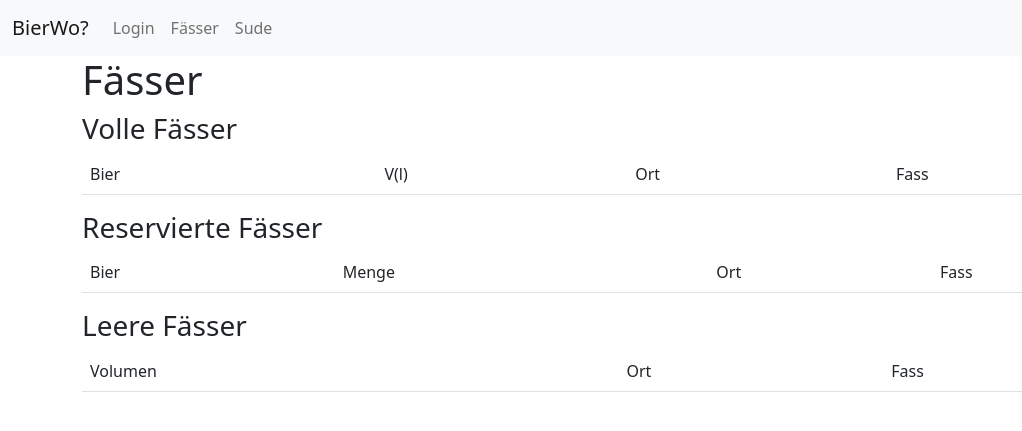
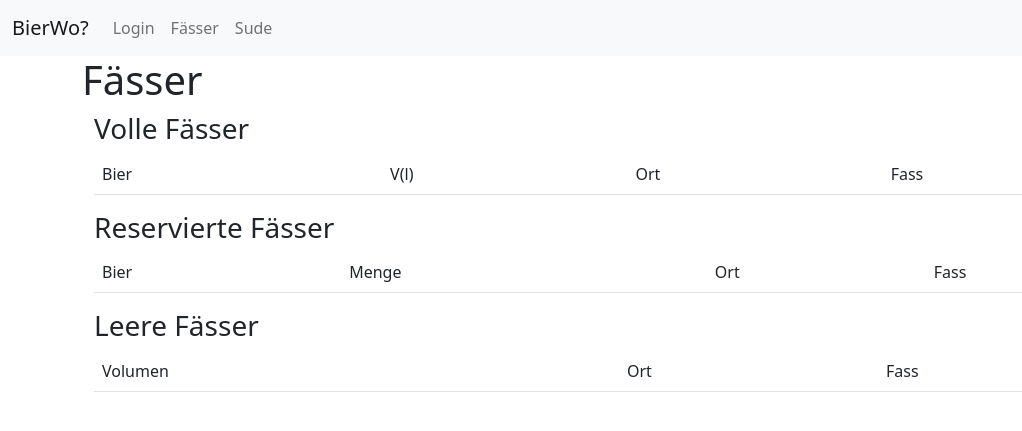
Before and after one commit to foesi/bierwo, a Flask app: page /kegs/list in a window 1280 px wide. Shown: the top 431 px of the page, without its empty margins (0-1022 px from the left). Run offline with Flask 2, Linux system fonts and the light colour scheme; data that the repository does not hold is empty; some libraries are stand-ins or nearby versions.

Commit message:
Adjust layout

```diff
--- a/templates/base.html
+++ b/templates/base.html
@@ -53,7 +53,9 @@
       </div>
     </div>
   </div>
+  <div class="container">
     {% block content %}{% endblock %}
+  </div>
     <script src="{{ url_for("static", filename="js/bootstrap.bundle.min.js") }}"></script>
 
   </body>
--- a/templates/list_kegs.html
+++ b/templates/list_kegs.html
@@ -2,9 +2,9 @@
 {% block title %}Fässer{% endblock %}
 {% block content %}
 {% if current_user.is_authenticated %}
-<div class="container p-4"><a class="btn btn-primary" href="{{ url_for(".create_keg") }}" role="button">Neues Fass</a></div>
+<div class="container-fluid p-4"><a class="btn btn-primary" href="{{ url_for(".create_keg") }}" role="button">Neues Fass</a></div>
 {% endif %}
-<div class="container">
+<div class="container-fluid">
     <h3>Volle Fässer</h3>
 <table class="table">
     <thead>
@@ -24,8 +24,6 @@
     {% endif %}
     {% endfor %}
 </table>
-</div>
-<div class="container">
     <h3>Reservierte Fässer</h3>
 <table class="table">
     <thead>
@@ -45,8 +43,6 @@
     {% endif %}
     {% endfor %}
 </table>
-</div>
-<div class="container">
     <h3>Leere Fässer</h3>
 <table class="table">
     <thead>
```
